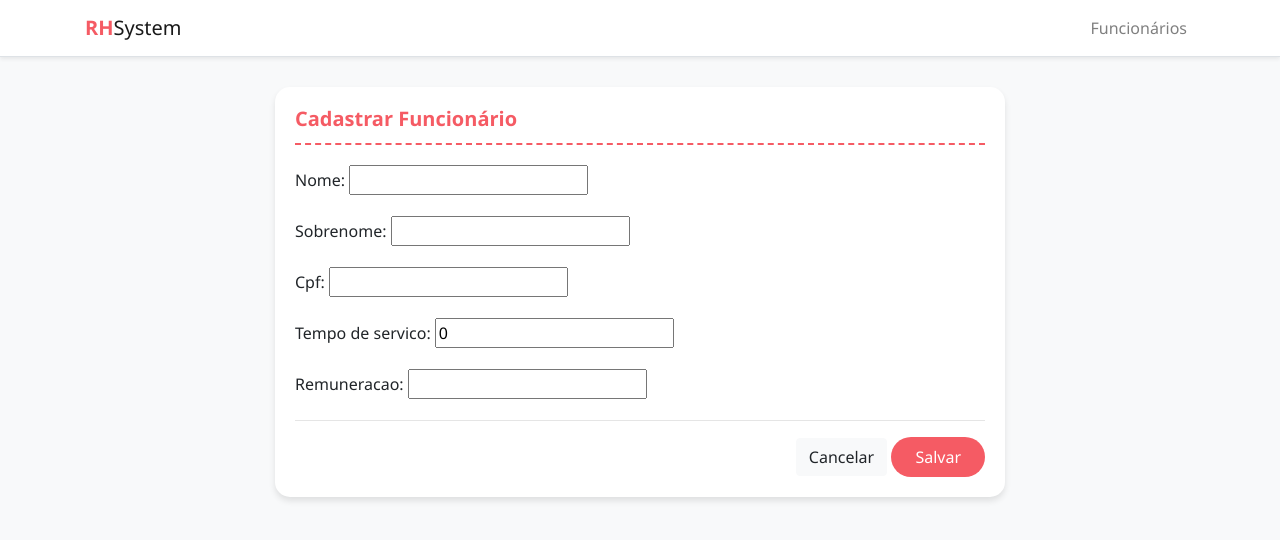
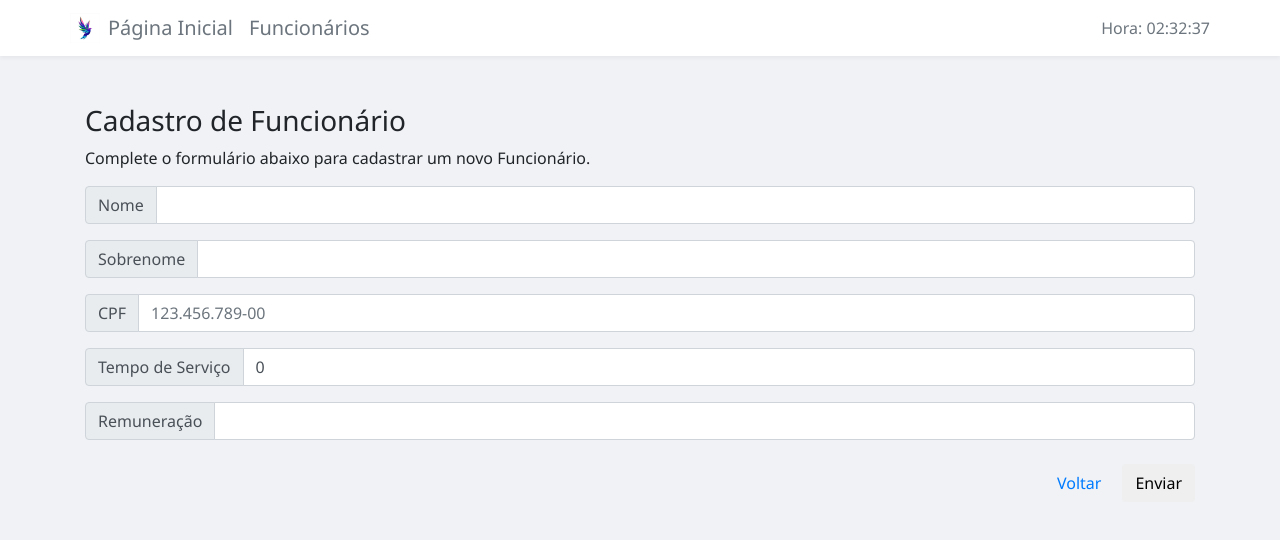
Before and after one commit to Marcos240417/Sistema-de-cadastro-de-funcion-rios-Django-, a Django app: page /funcionario/cadastrar/ in a window 1280 px wide. Shown: the top 540 px of the page. Run offline with Django 5.2, Linux system fonts and the light colour scheme; some libraries are stand-ins or nearby versions.

Commit message:
Reorganização do projeto seguindo o formulário da aula e melhora de controle usando divisão do para melhor controle de pastas nomeadas de acordo com a utilidade

```diff
--- a/website/static/website/css/master.css
+++ b/website/static/website/css/master.css
@@ -1,43 +1,21 @@
 body {
-    background-color: #f8f9fa;
-    font-family: 'Segoe UI', Tahoma, Geneva, Verdana, sans-serif;
+    background-color: #f0f2f5;
+    font-family: 'Segoe UI', Tahoma, sans-serif;
 }
-
+.text-pink {
+    color: #F55B64 !important;
+  }
 .navbar {
-    margin-bottom: 30px;
+    background: white;
     box-shadow: 0 2px 4px rgba(0,0,0,0.05);
-}
-
+   }
 .card {
-    border-radius: 15px;
-    border: none;
-    box-shadow: 0 4px 6px rgba(0,0,0,0.1);
-}
-
-.card-title {
-    color: #F55B64;
-    font-weight: bold;
-}
-
-/* Linha pontilhada estilizada corrigida */
-.linha-pontilhada {
-    border-bottom: 2px dashed #F55B64;
-    margin-bottom: 20px;
-    width: 100%;
-    height: 2px; /* Corrigido de 4.dp para 2px */
-}
-
-.btn-primary {
-    background-color: #F55B64;
-    border: none;
-    border-radius: 24px;
-    padding: 8px 20px;
-}
-
-.btn-primary:hover {
-    background-color: #d44a52;
-}
-
-.btn-danger, .btn-outline-danger {
-    border-radius: 24px;
-}
+    border-radius: 4px;
+    border: 1px solid #ddd;
+    background: white;
+   }
+.btn-primary-rh {
+    background-color: #007bff;
+    color: white; border: none;
+    border-radius: 4px;
+    padding: 8px 20px; }
--- a/website/templates/base.html
+++ b/website/templates/base.html
@@ -4,31 +4,40 @@
 <head>
     <meta charset="UTF-8">
     <meta name="viewport" content="width=device-width, initial-scale=1.0">
-    <title>{% block title %}RH System{% endblock %}</title>
+
+    <title>{% block title %}RH Marcos - Sistema de Gestão{% endblock %}</title>
+
+    <link rel="shortcut icon" type="image/png" href="{% static 'website/img.png' %}">
+
     <link rel="stylesheet" href="https://stackpath.bootstrapcdn.com/bootstrap/4.1.3/css/bootstrap.min.css">
     <link rel="stylesheet" href="{% static 'website/css/master.css' %}">
+    {% block extra_css %}{% endblock %}
 </head>
 <body>
-    <nav class="navbar navbar-expand-lg navbar-light bg-white border-bottom shadow-sm">
+    <nav class="navbar navbar-expand navbar-light">
         <div class="container">
-            <a class="navbar-brand" href="{% url 'website:index' %}">
-                <strong style="color: #F55B64;">RH</strong>System
+            <a class="navbar-brand d-flex align-items-center" href="{% url 'website:index' %}">
+                <img src="{% static 'website/img.png' %}" width="30" class="mr-2" alt="Logo">
+                <span class="text-secondary mr-3">Página Inicial</span>
+                <span class="text-muted">Funcionários</span>
             </a>
-            <div class="collapse navbar-collapse">
-                <ul class="navbar-nav ml-auto">
-                    <li class="nav-item">
-                        <a class="nav-link" href="{% url 'website:lista_funcionarios' %}">Funcionários</a>
-                    </li>
-                </ul>
-            </div>
+            <span class="text-muted ml-auto" id="relogio"></span>
         </div>
     </nav>
-
-    <div class="container mt-4">
+    <div class="container mt-5">
         {% block conteudo %}{% endblock %}
     </div>
 
-    <script src="https://code.jquery.com/jquery-3.3.1.slim.min.js"></script>
-    <script src="https://stackpath.bootstrapcdn.com/bootstrap/4.1.3/js/bootstrap.min.js"></script>
+    <script>
+        function atualizarRelogio() {
+            const agora = new Date();
+            const horas = String(agora.getHours()).padStart(2, '0');
+            const minutos = String(agora.getMinutes()).padStart(2, '0');
+            const segundos = String(agora.getSeconds()).padStart(2, '0');
+            document.getElementById('relogio').textContent = `Hora: ${horas}:${minutos}:${segundos}`;
+        }
+        setInterval(atualizarRelogio, 1000);
+        atualizarRelogio();
+    </script>
 </body>
 </html>
--- a/website/templates/cria.html
+++ b/website/templates/cria.html
@@ -1,22 +1,52 @@
-{% extends "base.html" %} {% block conteudo %}
-<div class="row justify-content-center">
-    <div class="col-md-8">
-        <div class="card">
-            <div class="card-body">
-                <h5 class="card-title">{% if object %}Atualizar{% else %}Cadastrar{% endif %} Funcionário</h5>
-                <div class="linha-pontilhada"></div>
+{% extends "base.html" %}
 
-                <form method="post">
-                    {% csrf_token %} <div class="form-group">
-                        {{ form.as_p }} </div>
-                    <hr>
-                    <div class="text-right">
-                        <a href="{% url 'website:lista_funcionarios' %}" class="btn btn-light">Cancelar</a>
-                        <button type="submit" class="btn btn-primary px-4">Salvar</button>
-                    </div>
-                </form>
+{% block conteudo %}
+<div class="card-cadastro">
+    <h3 class="titulo-cadastro">Cadastro de Funcionário</h3>
+    <p class="subtitulo-cadastro">Complete o formulário abaixo para cadastrar um novo <span>Funcionário</span>.</p>
+
+    <form method="post">
+        {% csrf_token %}
+
+        <div class="input-group mb-3">
+            <div class="input-group-prepend">
+                <span class="input-group-text">Nome</span>
             </div>
+            <input type="text" name="nome" class="form-control" value="{{ form.nome.value|default:'' }}">
         </div>
-    </div>
+
+        <div class="input-group mb-3">
+            <div class="input-group-prepend">
+                <span class="input-group-text">Sobrenome</span>
+            </div>
+            <input type="text" name="sobrenome" class="form-control" value="{{ form.sobrenome.value|default:'' }}">
+        </div>
+
+        <div class="input-group mb-3">
+            <div class="input-group-prepend">
+                <span class="input-group-text">CPF</span>
+            </div>
+            <input type="text" name="cpf" class="form-control" placeholder="123.456.789-00" value="{{ form.cpf.value|default:'' }}">
+        </div>
+
+        <div class="input-group mb-3">
+            <div class="input-group-prepend">
+                <span class="input-group-text">Tempo de Serviço</span>
+            </div>
+            <input type="number" name="tempo_de_servico" class="form-control" value="{{ form.tempo_de_servico.value|default:0 }}">
+        </div>
+
+        <div class="input-group mb-4">
+            <div class="input-group-prepend">
+                <span class="input-group-text">Remuneração</span>
+            </div>
+            <input type="number" step="0.01" name="remuneracao" class="form-control" value="{{ form.remuneracao.value|default:'' }}">
+        </div>
+
+        <div class="d-flex justify-content-end mt-4">
+            <a href="{% url 'website:lista_funcionarios' %}" class="btn btn-voltar mr-2">Voltar</a>
+            <button type="submit" class="btn btn-enviar">Enviar</button>
+        </div>
+    </form>
 </div>
 {% endblock %}
--- a/website/views.py
+++ b/website/views.py
@@ -2,30 +2,25 @@ from django.urls import reverse_lazy
 from django.views.generic import TemplateView, ListView, CreateView, UpdateView, DeleteView
 from .models import Funcionario
 
-
 class IndexTemplateView(TemplateView):
-    template_name = "index.html"
-
+    template_name = "index.html" # Arquivo na raiz de templates
 
 class FuncionarioListView(ListView):
     model = Funcionario
     template_name = "lista.html"
     context_object_name = "funcionarios"
 
-
 class FuncionarioCreateView(CreateView):
     model = Funcionario
     template_name = "cria.html"
-    fields = '__all__'
+    fields = ['nome', 'sobrenome', 'cpf', 'tempo_de_servico', 'remuneracao']
     success_url = reverse_lazy("website:lista_funcionarios")
-
 
 class FuncionarioUpdateView(UpdateView):
     model = Funcionario
     template_name = "cria.html"
-    fields = '__all__'
+    fields = ['nome', 'sobrenome', 'cpf', 'tempo_de_servico', 'remuneracao']
     success_url = reverse_lazy("website:lista_funcionarios")
-
 
 class FuncionarioDeleteView(DeleteView):
     model = Funcionario
```
Also changed, not shown: website/static/website/css/forms.css (added, +9 -0 lines), website/static/website/css/listagem.css (added, +9 -0 lines), website/templates/index.html (+14 -14 lines), website/templates/lista.html (+25 -22 lines), db.sqlite3, website/static/website/img.png (added).
